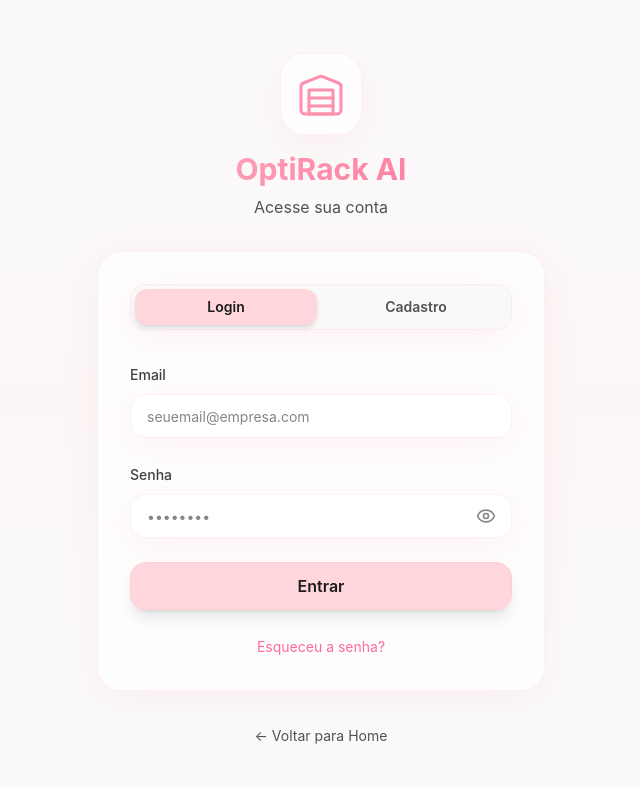
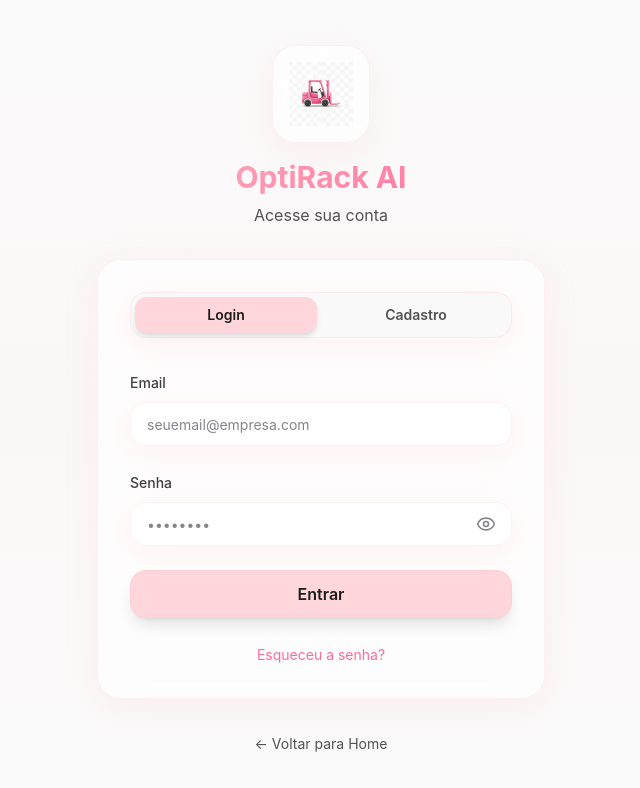
Before and after one commit to julianarayer/ai-builder-hackathon-2025-optirack, a React (Vite) app: page /login in a window 1280 px wide. Shown: the top 788 px of the page, without its empty margins (319-959 px from the left). Built offline with nearby package versions, Linux system fonts and the light colour scheme; the HTML template or start-up script is replaced by a standard one.

Commit message:
Replace house icon with logo

```diff
--- a/src/pages/Dashboard.tsx
+++ b/src/pages/Dashboard.tsx
@@ -25,6 +25,7 @@ import {
   User as UserIcon,
 } from "lucide-react";
 import { toast } from "sonner";
+import optirackLogo from "@/assets/optirack-logo.png";
 import type { User } from "@supabase/supabase-js";
 import {
   processWarehouseData,
@@ -179,8 +180,8 @@ export default function Dashboard() {
         <div className="container mx-auto px-4 py-4">
           <div className="flex items-center justify-between">
             <div className="flex items-center gap-3">
-              <div className="flex h-10 w-10 items-center justify-center rounded-2xl bg-primary-100">
-                <Warehouse className="h-6 w-6 text-primary-400" strokeWidth={1.5} />
+              <div className="flex h-10 w-10 items-center justify-center rounded-2xl bg-white/80">
+                <img src={optirackLogo} alt="OptiRack Logo" className="h-8 w-8 object-contain" />
               </div>
               <h1 className="text-xl font-bold gradient-text">OptiRack AI</h1>
             </div>
--- a/src/pages/Landing.tsx
+++ b/src/pages/Landing.tsx
@@ -18,6 +18,7 @@ import {
 } from "lucide-react";
 import { useNavigate } from "react-router-dom";
 import warehouseHero from "@/assets/warehouse-hero.png";
+import optirackLogo from "@/assets/optirack-logo.png";
 
 export default function Landing() {
   const navigate = useNavigate();
@@ -214,7 +215,7 @@ export default function Landing() {
         <div className="container mx-auto px-4 py-8">
           <div className="flex flex-col md:flex-row items-center justify-between gap-4">
             <div className="flex items-center gap-2">
-              <Warehouse className="h-6 w-6 text-primary-400" />
+              <img src={optirackLogo} alt="OptiRack Logo" className="h-8 w-8 object-contain" />
               <span className="font-semibold text-neutral-900">OptiRack AI</span>
             </div>
             <p className="text-sm text-neutral-600">
--- a/src/pages/Login.tsx
+++ b/src/pages/Login.tsx
@@ -10,6 +10,7 @@ import { GlassCard } from "@/components/ui/glass-card";
 import { Warehouse, Eye, EyeOff, Loader2 } from "lucide-react";
 import { useNavigate } from "react-router-dom";
 import { supabase } from "@/integrations/supabase/client";
+import optirackLogo from "@/assets/optirack-logo.png";
 import { toast } from "sonner";
 
 type AuthMode = 'login' | 'signup';
@@ -125,7 +126,7 @@ export default function Login() {
         <div className="text-center space-y-4">
           <div className="flex justify-center">
             <div className="glass-card p-4 rounded-3xl">
-              <Warehouse className="h-12 w-12 text-primary-400" strokeWidth={1.5} />
+              <img src={optirackLogo} alt="OptiRack Logo" className="h-16 w-16 object-contain" />
             </div>
           </div>
           <div>
```
Also changed, not shown: src/assets/optirack-logo.png (added).
